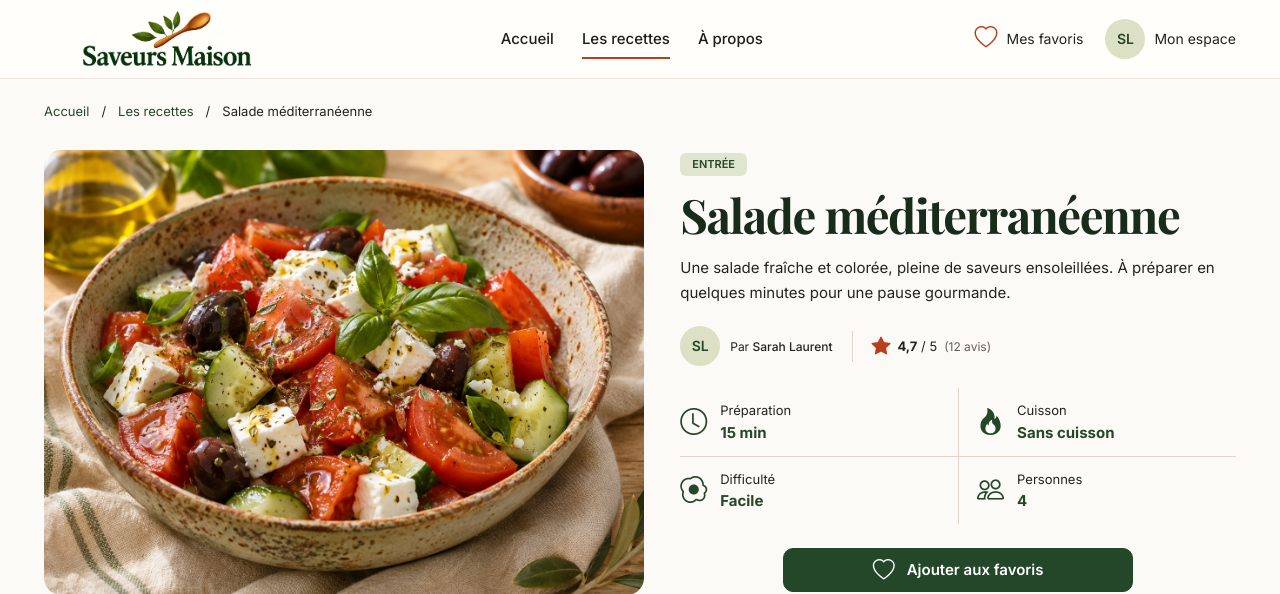
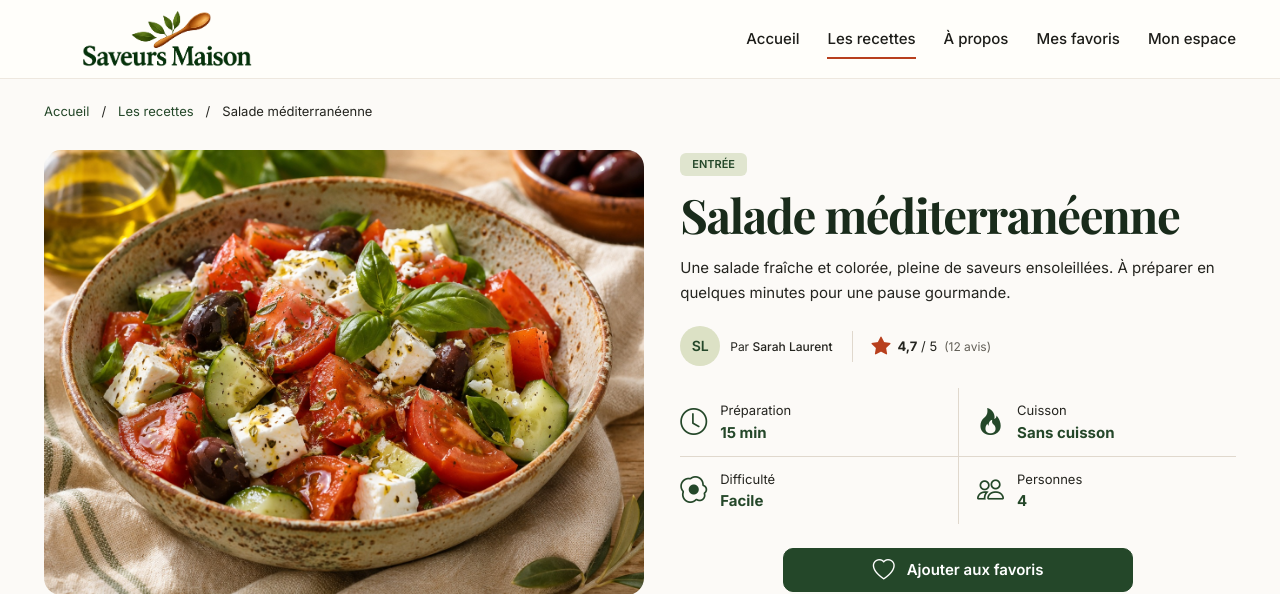
Before and after one commit to salma-akajou/Saveurs-Maison, a PHP site: page /public/recette.html in a window 1280 px wide. Shown: the top 594 px of the page. Run offline with PHP 8.4, Linux system fonts and the light colour scheme; some web fonts are replaced.

Commit message:
Style "Mes favoris" / "Mon espace" like the other nav links
They were a separate styled block (icon + avatar + text) on the right
of the header. Moved into the main nav group, right next to Accueil /
Les recettes / A propos, with the exact same plain link styling.
Removed the now-unused CSS for the old icon/avatar treatment.

```diff
--- a/Conception/maquettes/assets/css/style.css
+++ b/Conception/maquettes/assets/css/style.css
@@ -3265,33 +3265,6 @@ button:focus-visible {
   --rd-panel-height: 440px;
 }
 
-/* ===== NAVIGATION MEMBRE ===== */
-
-.rd-member-actions {
-  gap: 22px;
-}
-
-.rd-favorites-link,
-.rd-account-link {
-  display: inline-flex;
-  align-items: center;
-  gap: 9px;
-
-  color: var(--rd-text);
-  font-size: 14px;
-  white-space: nowrap;
-}
-
-.rd-favorites-link > i {
-  color: var(--rd-accent);
-  font-size: 23px;
-}
-
-.rd-account-link:hover,
-.rd-favorites-link:hover {
-  color: var(--rd-accent);
-}
-
 .rd-avatar {
   display: inline-flex;
   flex-shrink: 0;
@@ -4078,15 +4051,6 @@ button:focus-visible {
    ========================================= */
 
 @media (max-width: 1199.98px) {
-  .rd-member-actions {
-    gap: 13px;
-  }
-
-  .rd-favorites-link,
-  .rd-account-link {
-    font-size: 12px;
-  }
-
   .rd-hero {
     gap: 28px;
   }
@@ -4167,11 +4131,6 @@ button:focus-visible {
    ========================================= */
 
 @media (max-width: 767.98px) {
-  .rd-member-actions {
-    justify-content: center;
-    gap: 22px;
-  }
-
   .rd-breadcrumb {
     gap: 8px;
     padding: 20px 0 24px;
--- a/Conception/maquettes/public/recette.html
+++ b/Conception/maquettes/public/recette.html
@@ -40,21 +40,9 @@
         <a href="accueil.html">Accueil</a>
         <a href="recettes.html" class="active">Les recettes</a>
         <a href="a-propos.html">À propos</a>
+        <a href="favoris.html">Mes favoris</a>
+        <a href="mon-espace.html">Mon espace</a>
       </nav>
-
-      <div class="header-actions rd-member-actions">
-
-        <a href="favoris.html" class="rd-favorites-link">
-          <i class="bi bi-heart" aria-hidden="true"></i>
-          <span>Mes favoris</span>
-        </a>
-
-        <a href="mon-espace.html" class="rd-account-link">
-          <span class="rd-avatar" aria-hidden="true">SL</span>
-          <span>Mon espace</span>
-        </a>
-
-      </div>
 
     </div>
   </header>
```
